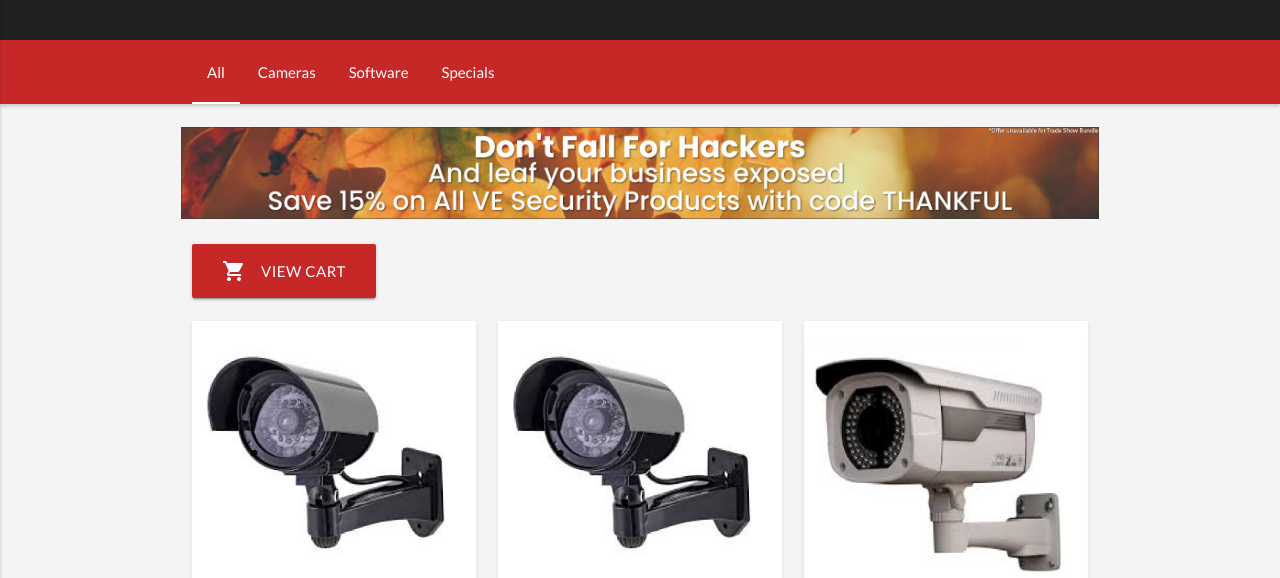
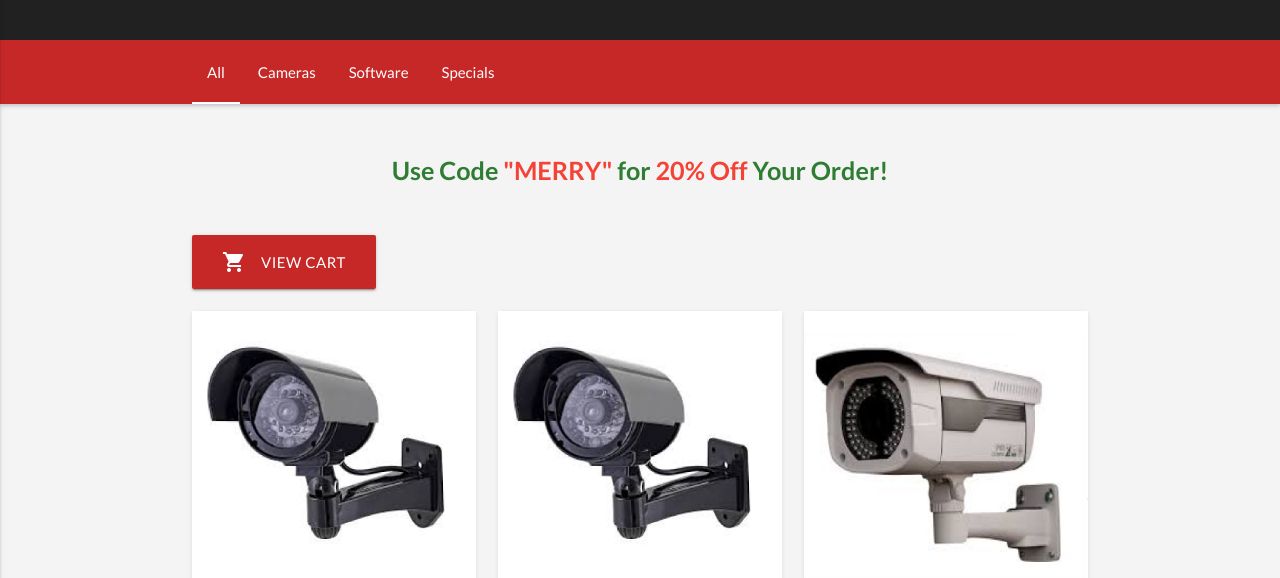
Before and after one commit to VESecurity/vesecurity.github.io, a website: page index.html in a window 1280 px wide. Shown: the part 222-800 px from the top of the page. Drawn offline with nearby package versions, Linux system fonts and the light colour scheme.

Commit message:
Update Banner Ad
replace fall ad with christmas one (temporary text version)

```diff
--- a/index.html
+++ b/index.html
@@ -78,7 +78,8 @@
   <div id="portfolio" class="section gray">
     <div class="container">
       <div class="row center">
-        <img class="responsive-img" src="img/promo/thankful.jpg">
+        <p class="flow-text heavy green-text text-darken-3"><b>Use Code <a class="red-text">"MERRY"</a> for <a class="red-text">20% Off</a> Your Order!</b></p>
+        <!--<img class="responsive-img" src="img/promo/thankful.jpg">-->
       </div>
       <a class="btn btn-large red darken-3"><i class="material-icons left">shopping_cart</i>View Cart</a><br><br>
       <div class="gallery row">
```
